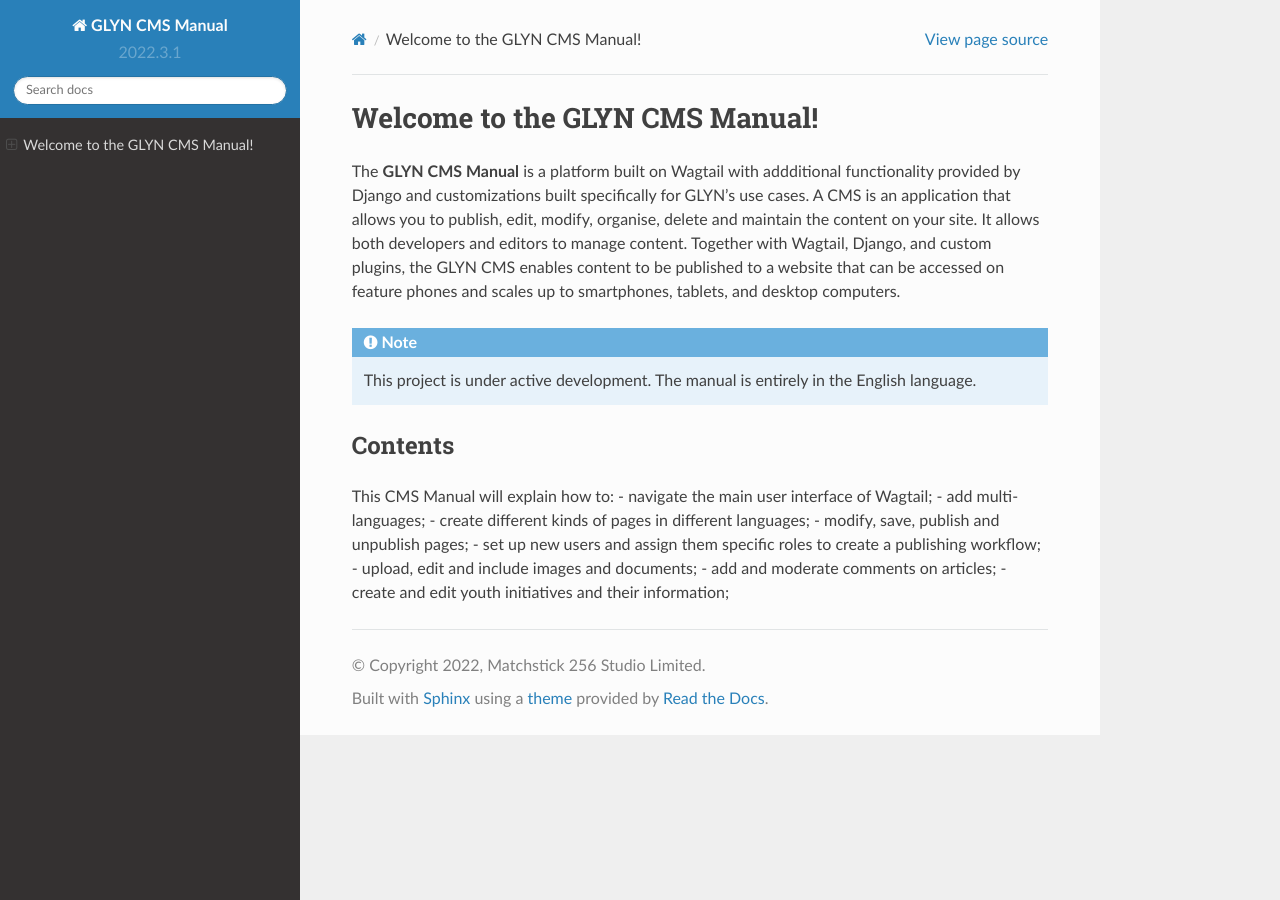
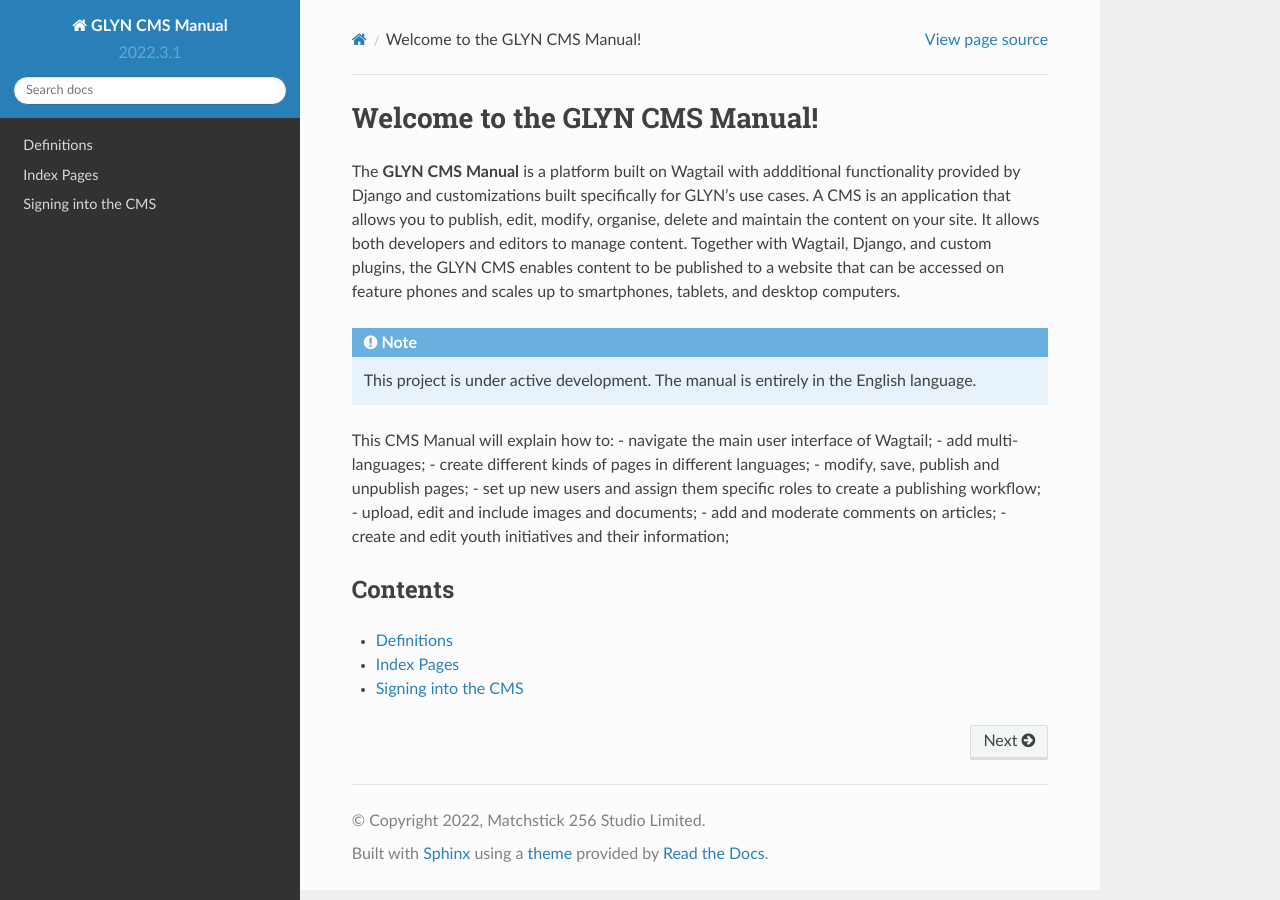
Before and after one commit to matchstick-studio/glyn-manual, a Sphinx documentation site: the page built from docs/source/index.rst, in a window 1280 px wide. Built offline with Sphinx 7.4.7 and the Read the Docs theme 2.0.0, drawn with Linux system fonts in a browser that asks for light colours.

Commit message:
Added toctree to index.rst

```diff
--- a/docs/source/index.rst
+++ b/docs/source/index.rst
@@ -19,3 +16,12 @@
 -   upload, edit and include images and documents;
 -   add and moderate comments on articles;
 -   create and edit youth initiatives and their information;
+
+Contents
+--------
+
+.. toctree::
+   :maxdepth: 2
+
+   definitions
+   signing-into-the-cms
```
Also changed, not shown: other parts of docs/source/index.rst (+0 -3 lines), 12 other files.
